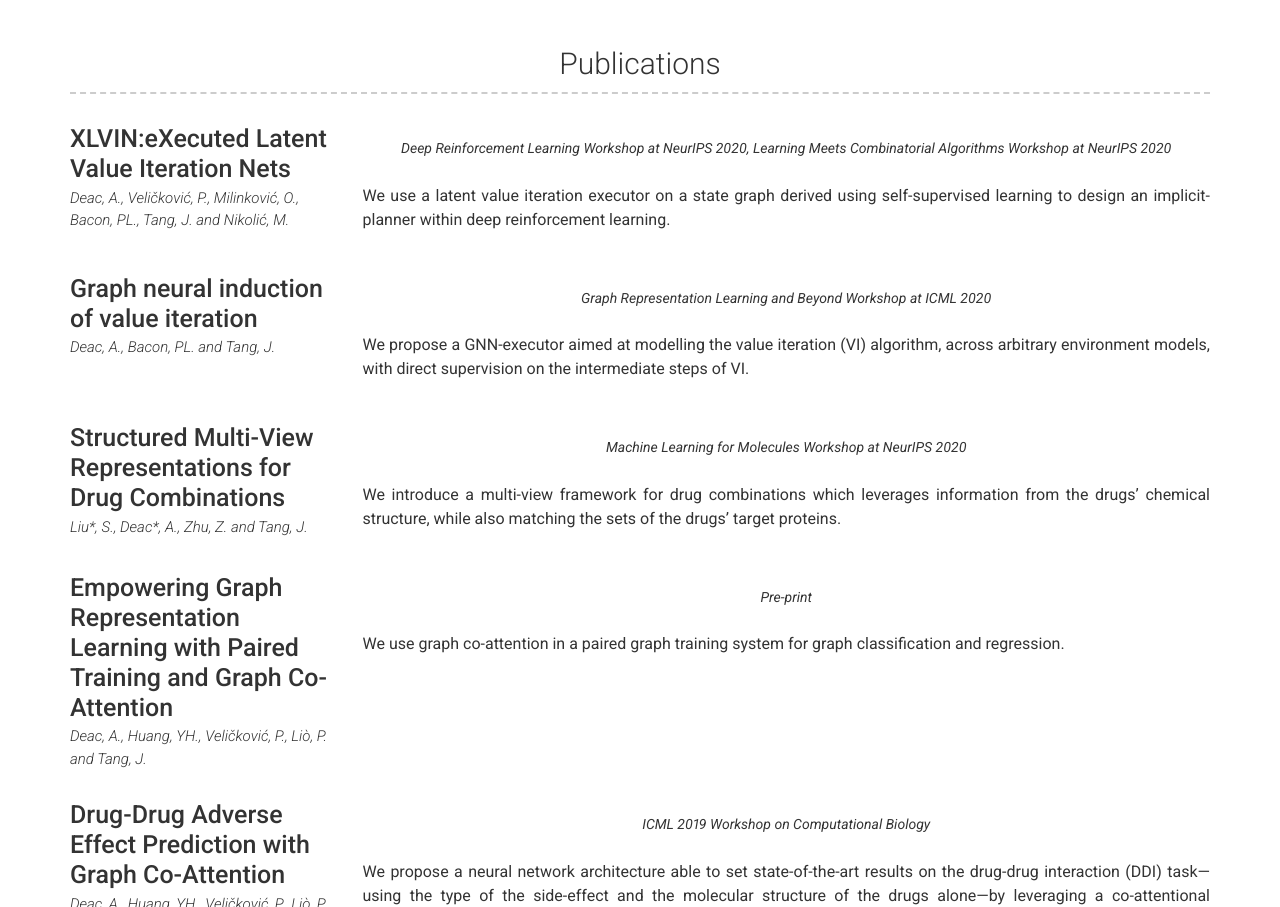
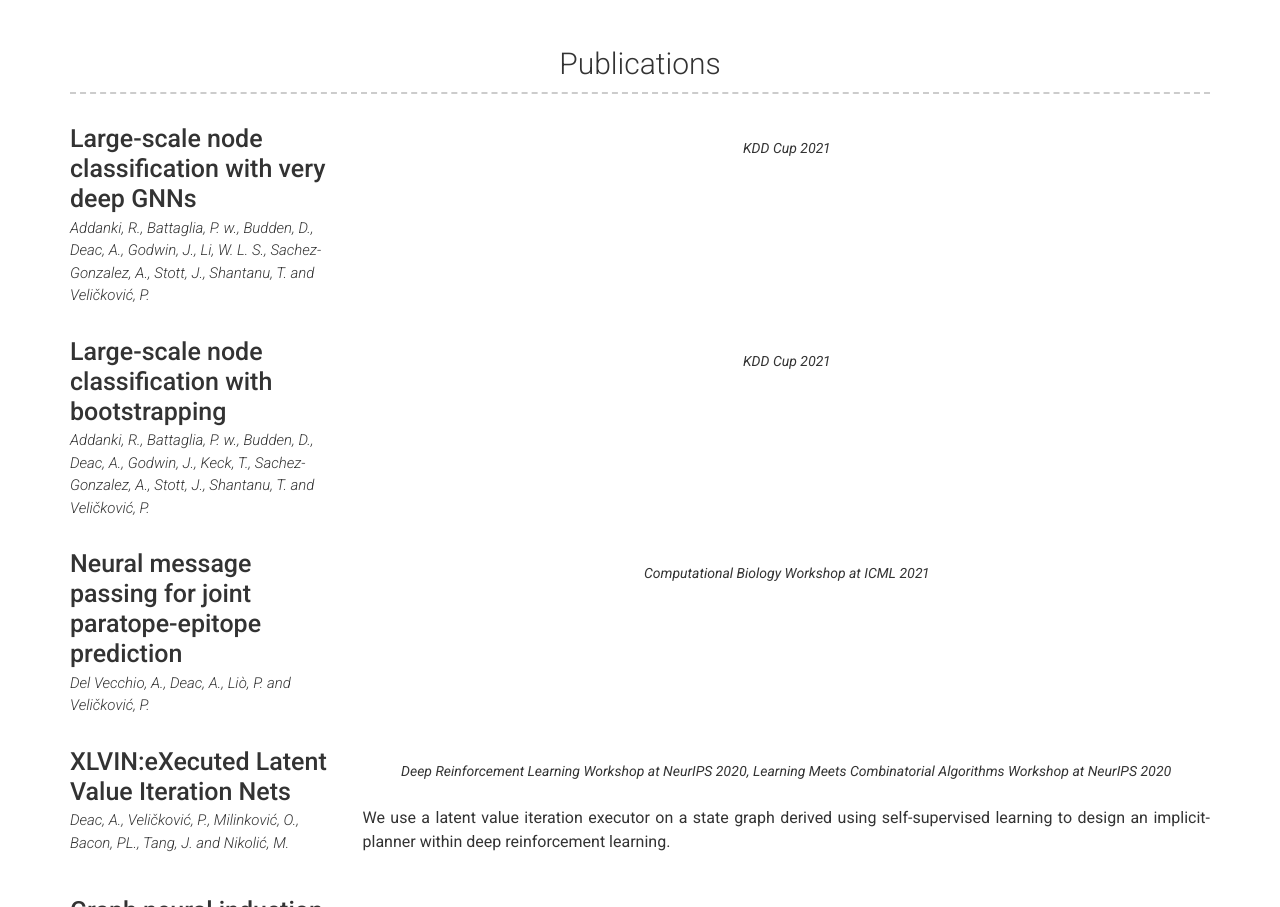
Before and after one commit to andreeadeac22/andreeadeac22.github.io, a Jekyll site: the page built from index.md, in a window 1280 px wide and 1400 px high, cut to the strip 493-1400 px from the top of the window. Built offline with Jekyll 4.4.1, drawn with Linux system fonts in a browser that asks for light colours; a style sheet for code colours, icons or effects is not loaded.

Commit message:
Update projects.yml

```diff
--- a/_data/projects.yml
+++ b/_data/projects.yml
@@ -1,4 +1,22 @@
 # Project template
+- layout: left
+  name: "Large-scale node classification with very deep GNNs"
+  link: "Addanki, R., Battaglia, P. w., Budden, D., Deac, A., Godwin, J., Li, W. L. S., Sachez-Gonzalez, A., Stott, J., Shantanu, T. and Veličković, P."
+  quote: >
+    KDD Cup 2021
+
+- layout: left
+  name: "Large-scale node classification with bootstrapping"
+  link: "Addanki, R., Battaglia, P. w., Budden, D., Deac, A., Godwin, J., Keck, T., Sachez-Gonzalez, A., Stott, J., Shantanu, T. and Veličković, P."
+  quote: >
+    KDD Cup 2021
+
+- layout: left
+  name: "Neural message passing for joint paratope-epitope prediction"
+  link: "Del Vecchio, A., Deac, A., Liò, P. and Veličković, P."
+  quote: >
+    Computational Biology Workshop at ICML 2021
+
 - layout: left
   name: "XLVIN:eXecuted Latent Value Iteration Nets"
   link: "Deac, A., Veličković, P., Milinković, O., Bacon, PL., Tang, J. and Nikolić, M."
```
